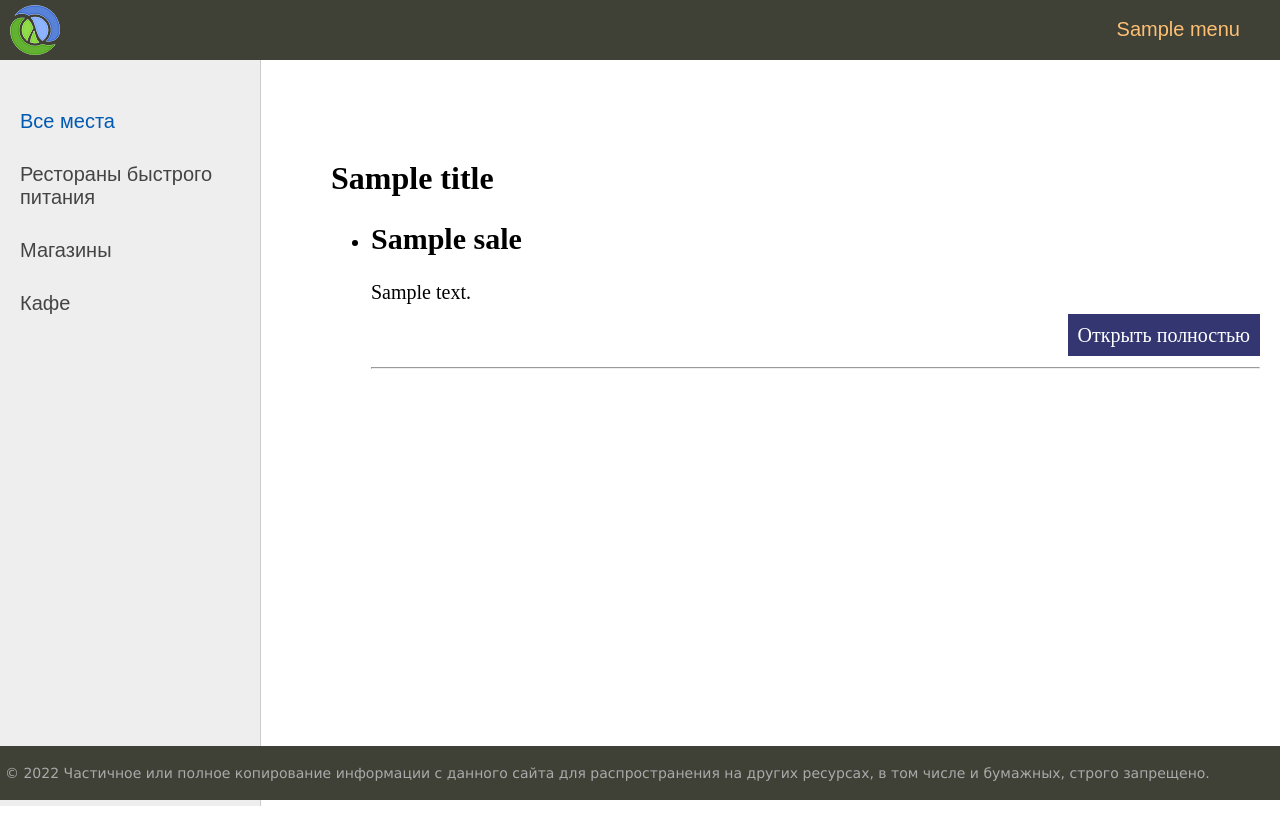
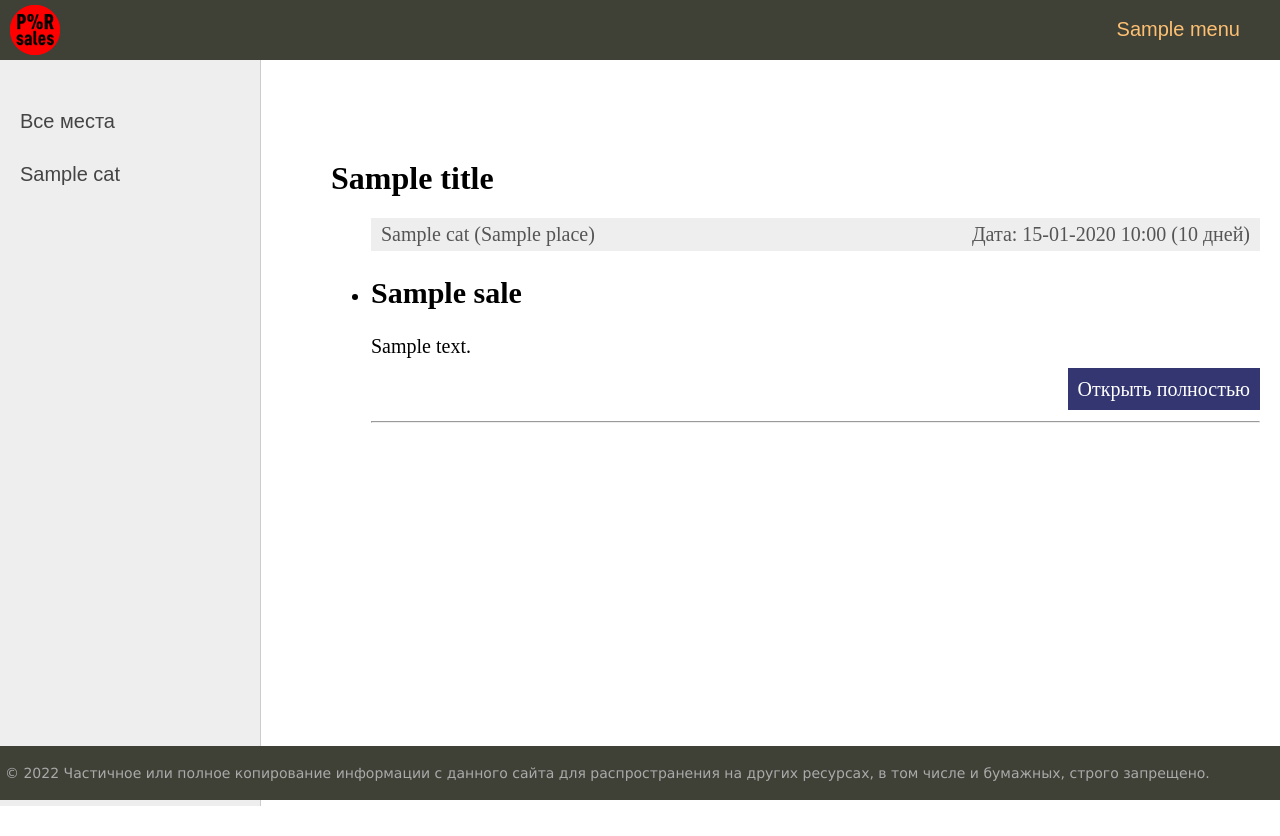
Before and after one commit to pustishka/poorsales, a Django app: template poorsales/sales/templates/sales/index.html in a window 1280 px wide. Run offline with Django 3.2, Linux system fonts and the light colour scheme; the template is opened without the code that fills it: most values are stand-ins (such as "Sample title", 1, 10 or a date in 2020).

Commit message:
add new model(category) connection with model(sale), add categories in main page with working methods of view, data(with duration) and place, working urls on categories, update logo and ico, make new migration

```diff
--- a/poorsales/sales/templates/sales/base.html
+++ b/poorsales/sales/templates/sales/base.html
@@ -33,10 +33,19 @@
 <!-- Sidebar слева -->
 	<td valign="top" class="left-chapters">
 	<ul id="leftchapters">
+		{% if cat_selected == 0 %}
 		<li class="selected">Все места</li>
-		<li><a href="#">Рестораны быстрого питания</a></li>
-		<li><a href="#">Магазины</a></li>
-		<li><a href="#">Кафе</a></li>
+		{% else %}
+		<li><a href="{% url 'home' %}">Все места</a></li>
+		{% endif %}
+
+		{% for c in cats %}
+			{% if c.pk == cat_selected %}
+			<li class="selected">{{c.name}}</li>
+			{% else %}
+			<li><a href="{{ c.get_absolute_url }}">{{c.name}}</a></li>
+			{% endif %}
+		{% endfor %}
 
 	</ul>
 </td>
--- a/poorsales/sales/templates/sales/index.html
+++ b/poorsales/sales/templates/sales/index.html
@@ -5,7 +5,10 @@
 
 <ul>
     {% for s in sales %}
-    <li>
+    <li><div class="article-panel">
+        <p class="first">{{s.cat}} ({{s.place}})</p>
+        <p class="last">Дата: {{s.create_date|date:"d-m-Y H:i"}} ({{s.duration}} дней)</p>
+    </div>
         <h2>{{s.title}}</h2>
         <p>{{s.description|linebreaks|truncatewords:50}}</p>
         <div class="clear"></div>
--- a/poorsales/sales/urls.py
+++ b/poorsales/sales/urls.py
@@ -9,5 +9,6 @@ urlpatterns = [
     path('addsales/', addsales, name='add_sales'),
     path('contact/', contact, name='contact'),
     path('login/', login, name='login'),
-    path('sales/<int:sales_id>/', show_sale, name='sale')
+    path('sales/<int:sales_id>/', show_sale, name='sale'),
+    path('category/<int:cat_id>/', show_category, name='category'),
 ]
```
Also changed, not shown: poorsales/sales/models.py (+11 -0 lines), poorsales/sales/views.py (+19 -1 lines), poorsales/sales/migrations/0002_category_sale_cat.py (added), poorsales/sales/static/sales/images/logo.png, poorsales/sales/static/sales/images/main.ico.
